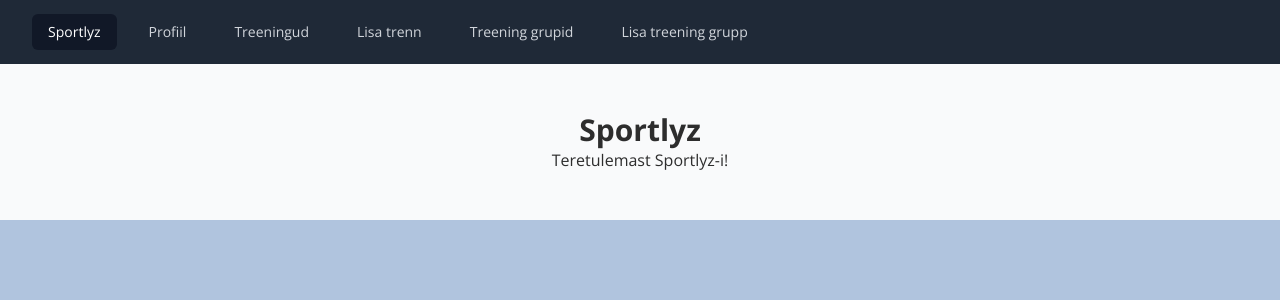
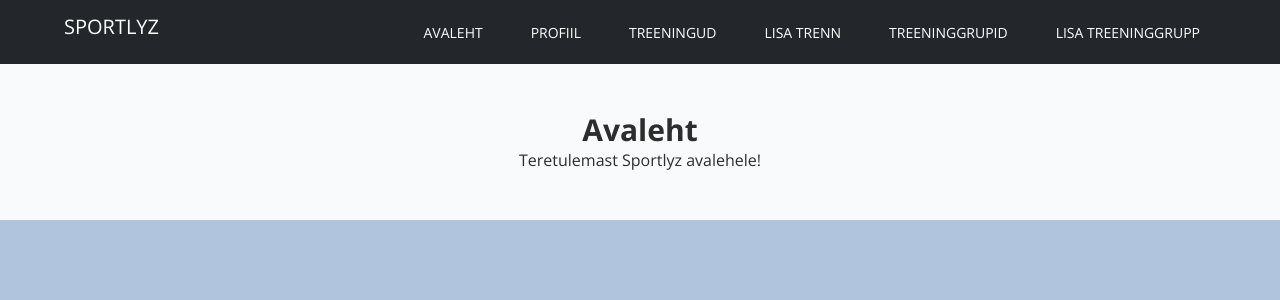
Before and after one commit to Karjur/Workout-planner, a Vue app: page / in a window 1280 px wide. Shown: the top 300 px of the page. Built offline with nearby package versions, Linux system fonts and the light colour scheme.

Commit message:
Uue navbari loomine ja koodi korrastamine

```diff
--- a/package.json
+++ b/package.json
@@ -14,7 +14,7 @@
     "primeicons": "^5.0.0",
     "primevue": "^3.17.0",
     "sass": "^1.55.0",
-    "vue": "^3.2.37",
+    "vue": "^3.2.39",
     "vue-date-pick": "^1.5.1",
     "vue-router": "^4.1.5"
   },
--- a/src/App.vue
+++ b/src/App.vue
@@ -1,65 +1,8 @@
 <template>
-  <nav class="bg-gray-800">
-    <div class="max-w-7xl mx-auto px-2 sm:px-6 lg:px-8">
-      <div class="relative flex items-center justify-between h-16">
-        <div
-          class="flex-1 flex items-center justify-center sm:items-stretch sm:justify-start"
-        >
-          <div class="hidden sm:block sm:ml-6">
-            <div class="flex space-x-4">
-              <!-- Current: "bg-gray-900 text-white", Default: "text-gray-300 hover:bg-gray-700 hover:text-white" -->
-              <router-link
-                to="/"
-                class="text-gray-300 hover:bg-gray-700 hover:text-white px-3 py-2 rounded-md text-sm font-medium"
-                active-class="bg-gray-900 text-white"
-                aria-current="page"
-                >Sportlyz</router-link
-              >
-
-              <router-link
-                to="/profile-sportsman"
-                class="text-gray-300 hover:bg-gray-700 hover:text-white px-3 py-2 rounded-md text-sm font-medium"
-                active-class="bg-gray-900 text-white"
-                aria-current="page"
-                >Profiil</router-link
-              >
-
-              <router-link
-                to="/trainings"
-                class="text-gray-300 hover:bg-gray-700 hover:text-white px-3 py-2 rounded-md text-sm font-medium"
-                active-class="bg-gray-900 text-white"
-                aria-current="page"
-                >Treeningud</router-link
-              >
-
-              <router-link
-                to="/newworkout"
-                class="text-gray-300 hover:bg-gray-700 hover:text-white px-3 py-2 rounded-md text-sm font-medium"
-                active-class="bg-gray-900 text-white"
-                >Lisa trenn</router-link
-              >
-
-              <router-link
-                to="/groups"
-                class="text-gray-300 hover:bg-gray-700 hover:text-white px-3 py-2 rounded-md text-sm font-medium"
-                active-class="bg-gray-900 text-white"
-                aria-current="page"
-                >Treening grupid</router-link
-              >
-
-              <router-link
-                to="/newgroup"
-                class="text-gray-300 hover:bg-gray-700 hover:text-white px-3 py-2 rounded-md text-sm font-medium"
-                active-class="bg-gray-900 text-white"
-                >Lisa treening grupp</router-link
-                >
-            </div>
-          </div>
-        </div>
-      </div>
-    </div>
-  </nav>
+  <div><Navigation/></div>
   <router-view />
 </template>
 
-<script setup lang="ts"></script>
+<script setup lang="ts">
+  import Navigation from './components/Navigation.vue';
+</script>
--- a/src/components/AddGroupForm.vue
+++ b/src/components/AddGroupForm.vue
@@ -1,7 +1,6 @@
 <template>
   <div
-    class="min-h-full flex items-center justify-center py-12 px-4 sm:px-6 lg:px-8"
-  >
+    class="min-h-full flex items-center justify-center py-12 px-4 sm:px-6 lg:px-8">
     <form class="max-w-md w-full space-y-8">
       <div class="mt-8 space-y-6">
         <div class="rounded-md shadow-sm -space-y-px">
@@ -64,7 +63,7 @@
           >
             <span class="absolute left-0 inset-y-0 flex items-center pl-3">
             </span>
-            Lisa treening grupp
+            Lisa treeninggrupp
           </button>
         </div>
       </div>
--- /dev/null
+++ b/src/components/Navigation.vue
@@ -0,0 +1,80 @@
+<template>
+    <header>
+        <nav class="h-16">
+            <p>Sportlyz</p>
+                <ul class="navigation" sm:justify-start>
+                    <li><router-link aria-current="page" class="link" :to="{name: 'Avaleht'}">Avaleht</router-link></li>
+                    <li><router-link aria-current="page" class="link" to="/profile-sportsman">Profiil</router-link></li>
+                    <li><router-link aria-current="page" class="link" :to="{name: 'Trennid'}">Treeningud</router-link></li>
+                    <li><router-link aria-current="page" class="link" :to="{name: 'Lisa trenn'}">Lisa trenn</router-link></li>
+                    <li><router-link aria-current="page" class="link" :to="{name: 'Grupid'}">Treeninggrupid</router-link></li>
+                    <li><router-link aria-current="page" class="link" :to="{name: 'Lisa grupp'}">Lisa treeninggrupp</router-link></li>
+                </ul>
+        </nav>
+    </header>
+</template>
+
+<script>
+    export default {
+        name: "navigation",
+    };
+</script>
+
+<style lang="scss" scoped>
+    header {
+        background-color: rgba(0, 0, 0, 0.8);
+        z-index: 99;
+        width: 100%;
+        transition: .5s ease all;
+        color: #fff;
+    }
+
+    nav {
+        display: flex;
+        flex-direction: row;
+        padding: 12px 0;
+        transition: .5s ease all;
+        width: 90%;
+        margin: 0 auto;
+
+        p {
+            font-size: 20px;
+            text-transform: uppercase;
+            align-items: center;
+            text-align: left;
+        }
+
+        ul,
+        .link {
+            font-weight: 500;
+            color: #fff;
+            list-style: none;
+            text-decoration: none;
+        }
+
+        li {
+            text-transform: uppercase;
+            padding: 16px;
+            margin-left: 16px;
+        }
+
+        .link {
+            font-size: 14px;
+            transition: .5s ease all;
+            padding-bottom: 4px;
+            border-bottom: 1px solid transparent;
+
+            &:hover {
+                color: #00afea;
+                border-color: #00afea;
+            }
+        }
+
+        .navigation {
+            display: flex;
+            align-items: center;
+            flex: 1;
+            justify-content: flex-end;
+        }
+    }
+</style>
--- a/src/components/SportlyzForm.vue
+++ b/src/components/SportlyzForm.vue
@@ -2,7 +2,7 @@
     <div class="bg-gray-50 py-12 px-4 sm:px-6 lg:px-8 text-dark-300">
       <div class="text-center bg-gray-50">
         <h1 class="font-bold">{{ title }}</h1>
-        <p>Teretulemast Sportlyz-i!</p>
+        <p>Teretulemast Sportlyz avalehele!</p>
       </div>
     </div>
 </template>
--- a/src/router/index.ts
+++ b/src/router/index.ts
@@ -10,9 +10,9 @@ import ProfileSprtman from '@/views/ProfileSportman.vue';
 const routes: Array<RouteRecordRaw> = [
   {
     path: '/',
-    name: 'Sportlyz',
+    name: 'Avaleht',
     component: SportlyzMainVue,
-    props: { title: 'Sportlyz'},
+    props: { title: 'Avaleht'},
   },
   {
     path: '/trainings',
@@ -27,9 +27,9 @@ const routes: Array<RouteRecordRaw> = [
   },
   {
     path: '/groups',
-    name: 'Groups',
+    name: 'Grupid',
     component: GroupsVue,
-    props: { title: 'Groups' },
+    props: { title: 'Grupid' },
   },
   {
     path: '/profile-sportsman',
@@ -37,7 +37,7 @@ const routes: Array<RouteRecordRaw> = [
   },
   {
     path: '/newgroup',
-    name: 'Add group',
+    name: 'Lisa grupp',
     component: AddGroupVue,
   },
 ];
--- a/src/views/SportlyzMain.vue
+++ b/src/views/SportlyzMain.vue
@@ -1,5 +1,5 @@
 <template>
-    <SportlyzForm title="Sportlyz" />
+    <SportlyzForm title="Avaleht" />
 </template>
 
 <script setup lang="ts">
```
Also changed, not shown: 1 other file (tests, documents, lock files or other folders).
